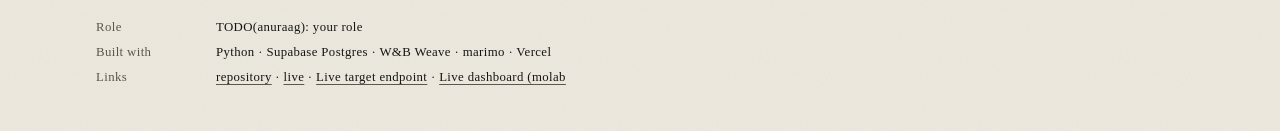
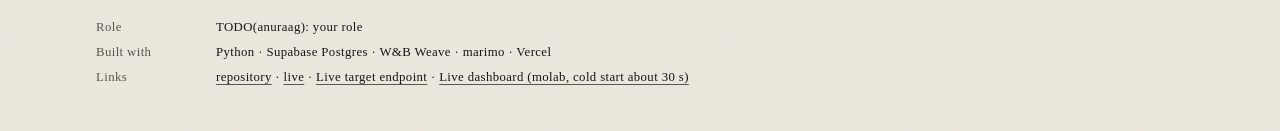
Before and after one commit to ARP-source/portfolio, an Astro site: page /work/warden in a window 1280 px wide. Shown: the part 383-514 px from the top of the page. Built offline with nearby package versions, Linux system fonts and the light colour scheme; Astro itself is replaced by a stand-in of ours.

Commit message:
Warden: quote the dashboard link's label (the comma cut it short)
Co-Authored-By: Claude Opus 5.5 <noreply@anthropic.com>
Claude-Session: https://claude.ai/code/session_013uhq1kkCk9fTEoKx4jBLTs

```diff
--- a/src/content/projects/warden.md
+++ b/src/content/projects/warden.md
@@ -10,7 +10,7 @@ links:
   demo: https://warden-beryl.vercel.app/dossier
   extra:
     - { label: Live target endpoint, href: "https://warden-beryl.vercel.app" }
-    - { label: Live dashboard (molab, cold start about 30 s), href: "https://molab.marimo.io/notebooks/nb_y8TEU4noYmk5XK3NnTWC8K/app" }
+    - { label: "Live dashboard (molab, cold start about 30 s)", href: "https://molab.marimo.io/notebooks/nb_y8TEU4noYmk5XK3NnTWC8K/app" }
 keyMetric:
   label: enforcement breach rate, 3,827 attacks
   value: "0.1%"
```
